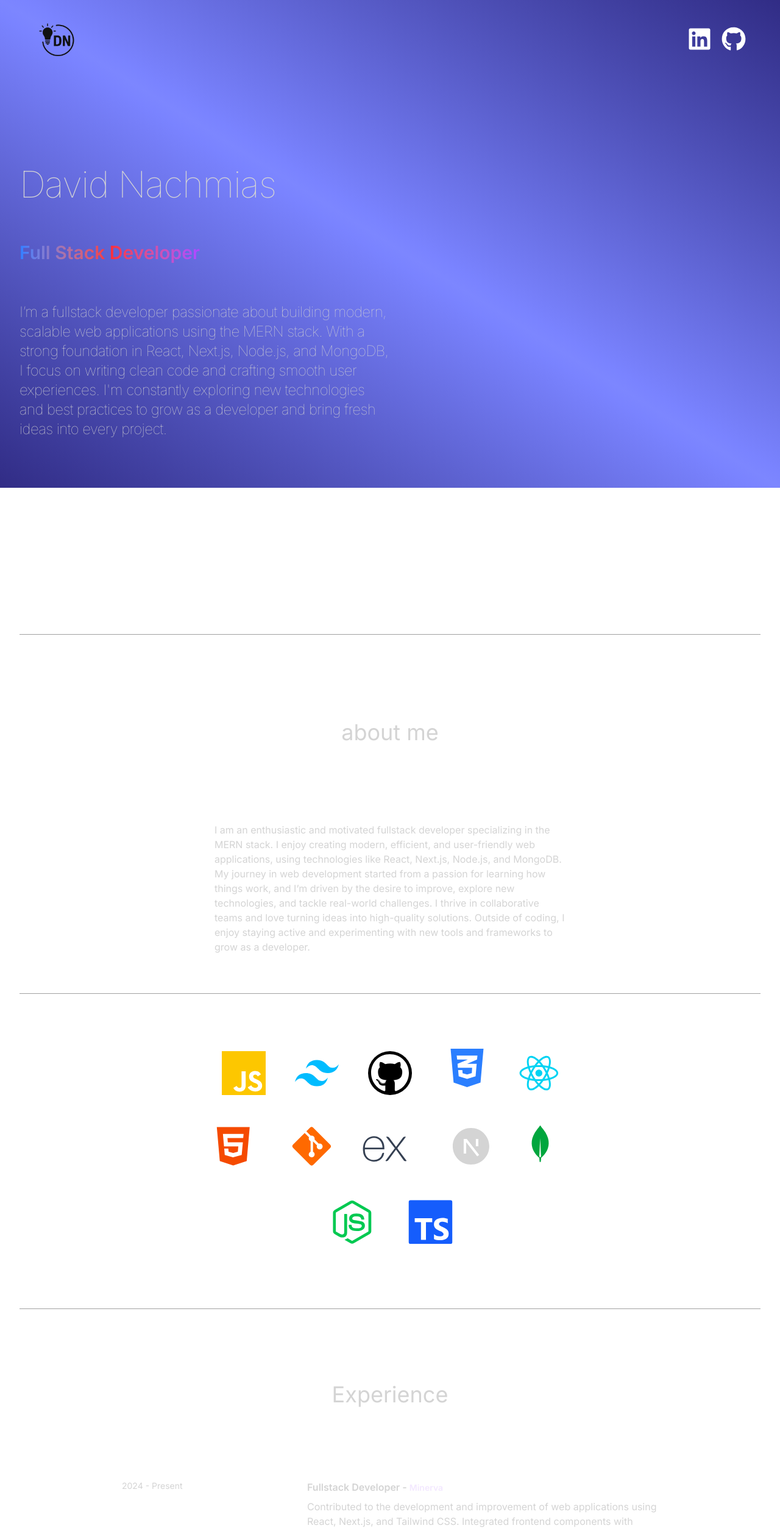
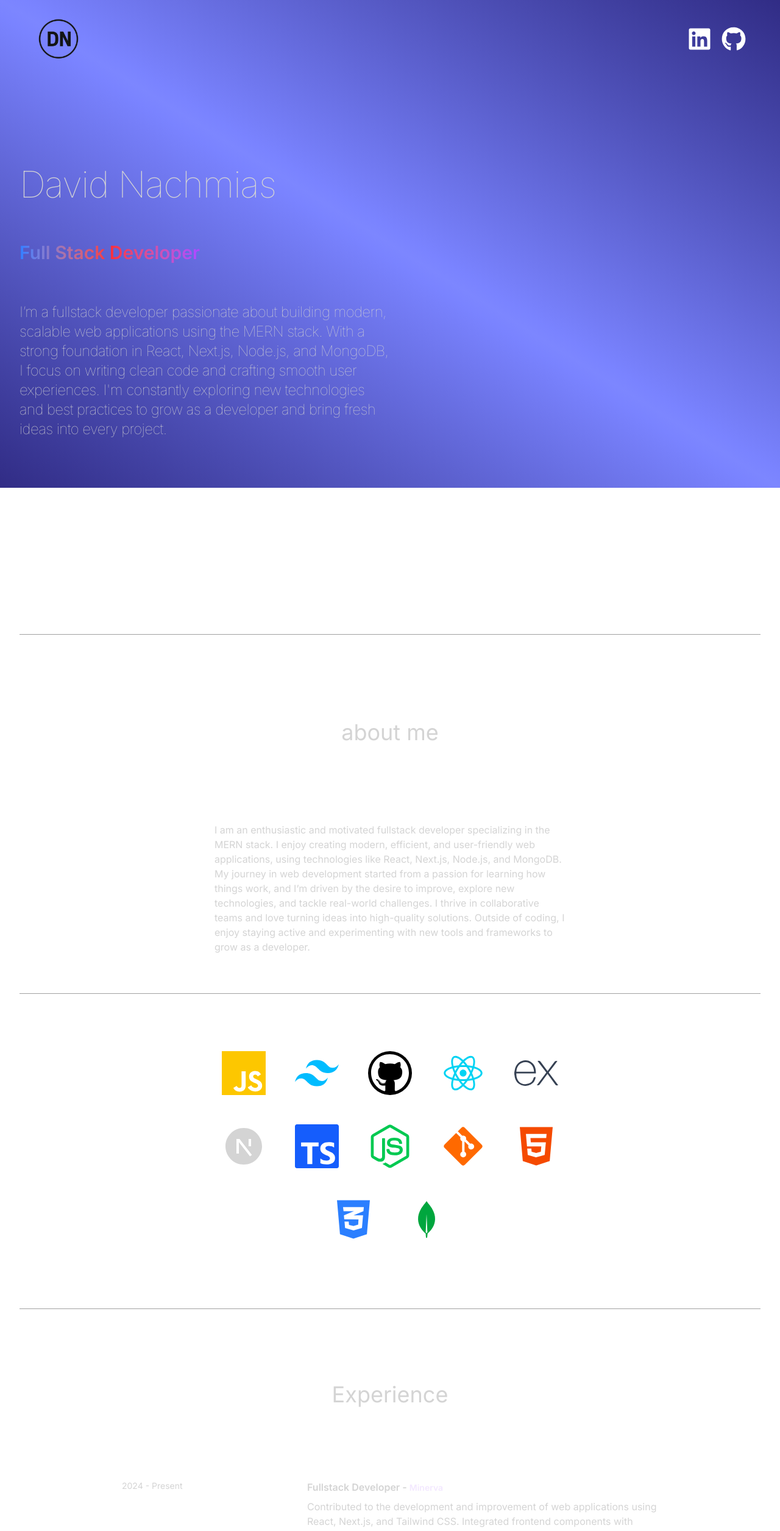
Before and after one commit to davidnachmias/trek, a React (Vite) app: page / in a window 1280 px wide. Shown: the top 2511 px of the page at 61% size. Built offline with nearby package versions, Linux system fonts and the light colour scheme.

Commit message:
finale v

```diff
--- a/src/components/Navbar.jsx
+++ b/src/components/Navbar.jsx
@@ -1,4 +1,4 @@
-import logo2 from "../assets/img/logo2.png";
+import logo3 from "../assets/img/logo3.png";
 import { FaLinkedin } from "react-icons/fa";
 import { FaGithub } from "react-icons/fa";
 import { FaInstagram } from "react-icons/fa";
@@ -7,7 +7,7 @@ export default function Navbar() {
   return (
     <nav className=" flex justify-between items-center mb-20 p-6 ">
       <div className="flex items-center flex-shrink-0 ">
-        <img className="h-20 w-20" src={logo2} alt="logo" />
+        <img className="h-20 w-20" src={logo3} alt="logo" />
       </div>
       <div className="flex items-center gap-4">
         <a href="https://www.linkedin.com/in/david-nachmias" target="_blank">
--- a/src/components/Technologies.jsx
+++ b/src/components/Technologies.jsx
@@ -40,7 +40,7 @@ export default function TechnologiesReordering() {
   const [order, setOrder] = useState(initialOrder);
 
   useEffect(() => {
-    const timeout = setTimeout(() => setOrder(shuffle(order)), 3000);
+    const timeout = setTimeout(() => setOrder(shuffle(order)), 4000);
     return () => clearTimeout(timeout);
   }, [order]);
 
```
Also changed, not shown: src/assets/img/logo3.png (added).
